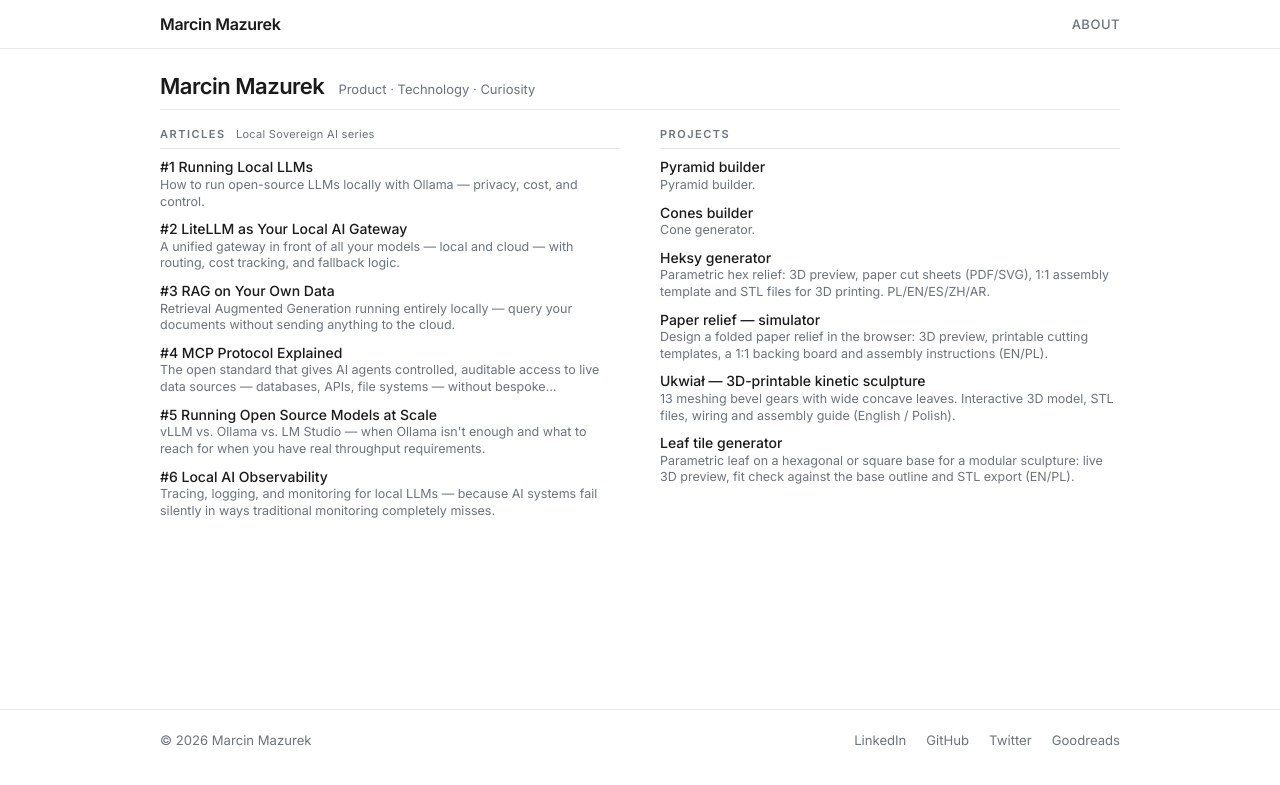
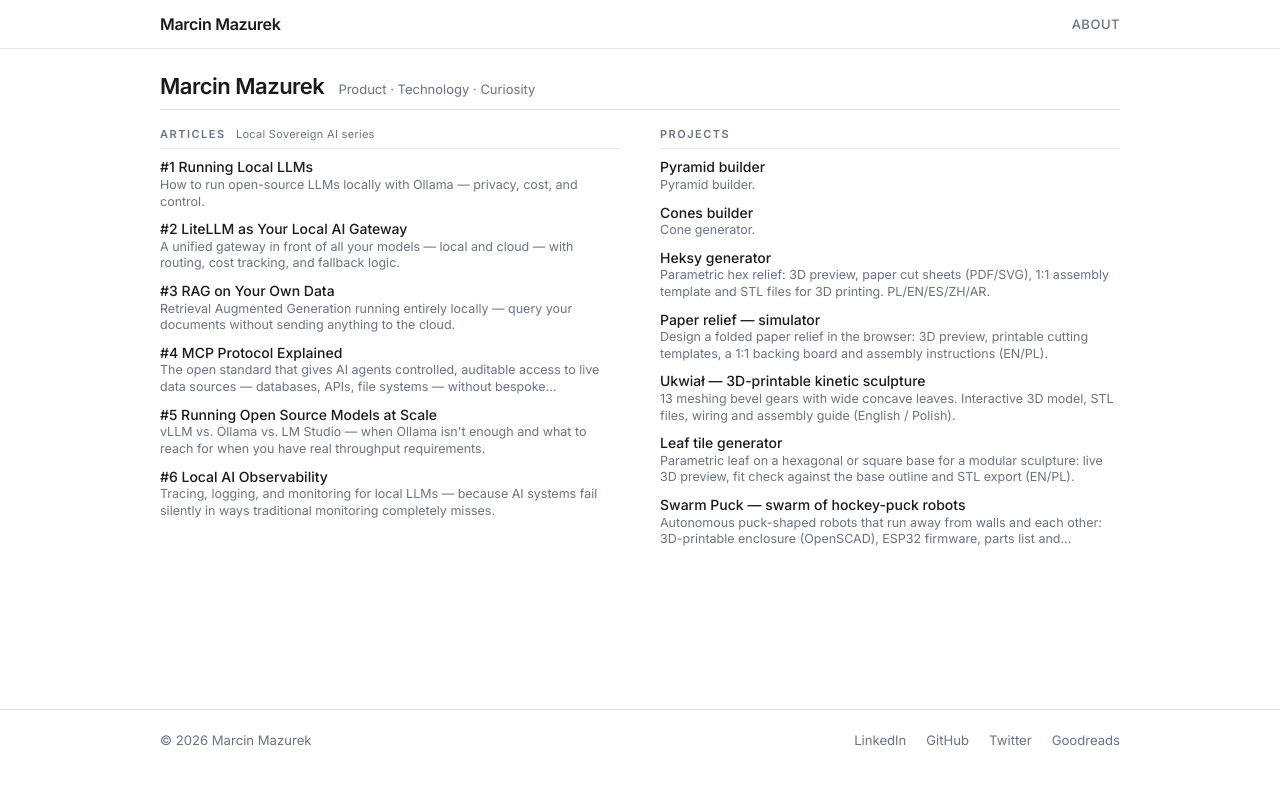
Before and after one commit to mazek/mazek.github.io, a Jekyll site: the page built from index.html, in a window 1280 px wide. Shown: the top 785 px of the page. Built offline with Jekyll 4.4.1, drawn with Linux system fonts in a browser that asks for light colours.

Commit message:
Add Swarm Puck project (hockey-puck robot swarm)
Co-Authored-By: Claude Opus 5.5 <noreply@anthropic.com>
Claude-Session: https://claude.ai/code/session_0174G8N9DYVkUeGjiubX6eaf

```diff
--- a/_data/projects.yml
+++ b/_data/projects.yml
@@ -34,3 +34,7 @@
 - title: "Leaf tile generator"
   url: /projects/leaf-generator.html
   description: "Parametric leaf on a hexagonal or square base for a modular sculpture: live 3D preview, fit check against the base outline and STL export (EN/PL)."
+
+- title: "Swarm Puck — swarm of hockey-puck robots"
+  url: /projects/swarm-puck.html
+  description: "Autonomous puck-shaped robots that run away from walls and each other: 3D-printable enclosure (OpenSCAD), ESP32 firmware, parts list and verification notes (EN/PL)."
--- /dev/null
+++ b/projects/swarm-puck.html
@@ -0,0 +1,138 @@
+<!doctype html>
+<html lang="en">
+<head>
+<meta charset="utf-8">
+<script>try{var q=new URLSearchParams(location.search).get('lang'),l=q||localStorage.getItem('swarm-puck-lang');if(l==='pl'||l==='en')document.documentElement.lang=l}catch(e){}</script>
+<meta name="viewport" content="width=device-width, initial-scale=1, viewport-fit=cover">
+<title>Swarm Puck — a swarm of hockey-puck robots</title>
+<meta name="description" content="Swarm Puck: ~15 autonomous puck-shaped robots with differential drive, 360° time-of-flight sensing, escape behaviour, sound and light proximity cues, tracked by a ceiling camera. 3D-printable enclosure (OpenSCAD), ESP32 firmware, parts list.">
+<meta name="author" content="Marcin Mazurek">
+<meta property="og:title" content="Swarm Puck — a swarm of hockey-puck robots">
+<meta property="og:description" content="Parametric 3D-printed enclosure, ESP32 firmware and parts list for a swarm of puck-shaped robots.">
+<meta property="og:image" content="https://www.marcinmazurek.com/projects/swarm-puck-podglad.png">
+<meta property="og:url" content="https://www.marcinmazurek.com/projects/swarm-puck.html">
+<meta property="og:type" content="website">
+<style>
+:root{--paper:#f1f2f4;--panel:#fff;--ink:#1c1e21;--muted:#5b6068;--line:#cfd3d9;--acc:#2f7f86;--acc-ink:#fff;color-scheme:light;box-sizing:border-box;padding-top:env(safe-area-inset-top,0px);padding-bottom:env(safe-area-inset-bottom,0px)}
+@media (prefers-color-scheme:dark){:root:not([data-theme="light"]){--paper:#15171a;--panel:#1f2226;--ink:#e7e9eb;--muted:#9aa0a8;--line:#33373d;--acc:#4fb3bb;--acc-ink:#0b1c1e;color-scheme:dark}}
+*,*::before,*::after{box-sizing:inherit}
+html{scroll-padding-top:env(safe-area-inset-top,0px)}
+body{margin:0;background:var(--paper);color:var(--ink);font-family:system-ui,-apple-system,"Segoe UI",Roboto,sans-serif;font-size:17px;line-height:1.55}
+a{color:inherit}.wrap{max-width:820px;margin:0 auto;padding:0 20px}
+header{max-width:820px;margin:0 auto;padding:28px 20px 0}
+.topbar{display:flex;justify-content:space-between;align-items:center;gap:12px;margin-bottom:18px}
+.back{font-size:15px;color:var(--muted);text-decoration:none}.back:hover{color:var(--ink);text-decoration:underline}
+.seg{display:inline-flex;border:1.5px solid var(--ink);border-radius:999px;overflow:hidden}
+.seg button{font:inherit;font-size:14px;font-weight:600;background:transparent;color:var(--ink);border:0;padding:5px 13px;cursor:pointer}
+.seg button+button{border-left:1.5px solid var(--ink)}
+.seg button[aria-pressed="true"]{background:var(--acc);color:var(--acc-ink)}
+h1{font-weight:850;font-size:clamp(40px,8vw,76px);line-height:.95;letter-spacing:-.02em;margin:0}
+.lede{color:var(--muted);font-size:18px;margin:14px 0 0}
+.dl{display:inline-flex;align-items:center;gap:10px;margin:20px 0 6px;padding:11px 20px;border-radius:999px;background:var(--acc);color:var(--acc-ink);font-weight:700;text-decoration:none}
+.dl small{font-weight:500;opacity:.85}
+.hero-img{display:block;width:100%;height:auto;border-radius:12px;border:1px solid var(--line);margin:26px 0 0;background:var(--panel)}
+section{padding:40px 0 4px}
+h2{font-weight:800;font-size:30px;line-height:1.1;margin:0 0 14px;letter-spacing:-.01em}
+h3{font-size:19px;margin:26px 0 8px}
+p{margin:0 0 14px}
+.facts{display:grid;grid-template-columns:repeat(auto-fit,minmax(150px,1fr));gap:1px;background:var(--line);border:1px solid var(--line);margin:20px 0}
+.facts div{background:var(--paper);padding:12px 14px}.facts b{display:block;font-size:24px;line-height:1.1}.facts span{font-size:14px;color:var(--muted)}
+.tbl{overflow-x:auto;margin:10px 0 18px;border-top:2px solid var(--ink)}
+table{border-collapse:collapse;width:100%;font-size:15px;min-width:520px}
+th,td{text-align:left;padding:8px 10px 8px 0;border-bottom:1px solid var(--line);vertical-align:top}th{font-size:14px;color:var(--muted)}
+code{font-family:ui-monospace,Menlo,Consolas,monospace;font-size:.88em;background:var(--panel);padding:1px 5px;border-radius:4px}
+.grid{display:grid;grid-template-columns:repeat(auto-fit,minmax(240px,1fr));gap:12px;margin:14px 0}
+.grid figure{margin:0}.grid img{width:100%;height:auto;border-radius:10px;border:1px solid var(--line);background:var(--panel);display:block}
+figcaption{font-size:14px;color:var(--muted);margin-top:4px}
+.note{border-left:4px solid var(--acc);padding:4px 0 4px 14px;margin:16px 0}
+footer{padding:50px 0;color:var(--muted);font-size:14px}
+a:focus-visible,button:focus-visible{outline:3px solid var(--acc);outline-offset:2px}
+html[lang="en"] [data-l="pl"],html[lang="pl"] [data-l="en"]{display:none!important}
+</style>
+</head>
+<body>
+<header>
+  <div class="topbar"><a class="back" href="/#swarm-puck"><span data-l="en">← Home</span><span data-l="pl">← Strona główna</span></a><div class="seg" role="group" aria-label="Language / Język"><button data-lang="en" aria-pressed="true">EN</button><button data-lang="pl" aria-pressed="false">PL</button></div></div>
+  <h1>Swarm Puck</h1>
+  <p class="lede"><span data-l="en">A swarm of about fifteen autonomous robots shaped like hockey pucks. Each one drives on two wheels, watches all around with six time-of-flight sensors, and actively runs away from walls and from the other pucks — signalling how close the danger is with a rising tone and coloured lights. A ceiling camera tracks them by the ArUco marker on top. Everything is 3D-printed or built from off-the-shelf modules, without a custom PCB.</span><span data-l="pl">Rój około piętnastu autonomicznych robotów w kształcie krążków hokejowych. Każdy jedzie na dwóch kołach, patrzy dookoła sześcioma czujnikami czasu przelotu i aktywnie ucieka od ścian i innych krążków — a bliskość zagrożenia sygnalizuje rosnącym dźwiękiem i kolorowymi diodami. Kamera pod sufitem śledzi je po znaczniku ArUco na wierzchu. Wszystko z druku 3D i gotowych modułów, bez własnej płytki PCB.</span></p>
+  <a class="dl" href="swarm-puck_pakiet.zip" download><span data-l="en">Download package <small>ZIP, 0.5 MB: STL, OpenSCAD, firmware, docs</small></span><span data-l="pl">Pobierz paczkę <small>ZIP, 0,5 MB: STL, OpenSCAD, firmware, dokumentacja</small></span></a>
+  <img class="hero-img" src="swarm-puck-podglad.png" alt="Assembled Swarm Puck enclosure, 3D render" width="1200" height="857">
+</header>
+<main class="wrap">
+<div data-l="en">
+<section>
+  <h2>How it works</h2>
+  <p>Six VL53L0X sensors sit every 60° around the rim, behind windows in the wall, each reading the distance in its own sector. The firmware adds the six readings into a repulsive vector — a sensor that sees something close pushes the puck the other way, harder the closer it is — and steers the differential drive along it. Below a critical distance (7 cm) a hard override takes over and reverses at full power for a fraction of a second, whatever the proportional layer says.</p>
+  <p>Above each sensor sits a WS2812B pixel that goes from green to red with proximity, and a small I2S speaker plays a clean sine wave whose pitch and volume rise as the nearest obstacle gets closer. Sound is synthesised in its own task on the second ESP32 core, so it stays smooth even though a full sensor sweep takes tens of milliseconds.</p>
+  <div class="facts">
+    <div><b>Ø120 mm</b><span>body; Ø146 mm with the wheel skirt</span></div>
+    <div><b>6 × ToF</b><span>360°, one every 60°</span></div>
+    <div><b>2 + 1</b><span>N20 drive wheels + ball caster</span></div>
+    <div><b>ESP32</b><span>WiFi on board, no custom PCB</span></div>
+    <div><b>50 × 50 mm</b><span>ArUco marker on the lid</span></div>
+  </div>
+  <div class="grid">
+    <figure><img src="swarm-puck-komponenty.png" alt="Enclosure interior with component mock-ups" loading="lazy"><figcaption>Base with component mock-ups: motors, battery, ESP32 deck, driver, charger, amplifier, mux, sensors.</figcaption></figure>
+    <figure><img src="swarm-puck-rozlozony.png" alt="Exploded view of base and lid" loading="lazy"><figcaption>Exploded view: base + lid, screwed together with four M3 screws.</figcaption></figure>
+    <figure><img src="swarm-puck-pokrywa.png" alt="Lid from above: ArUco marker recess and speaker pocket" loading="lazy"><figcaption>Lid from above: 50 mm marker recess, speaker pocket beside it, status LED.</figcaption></figure>
+  </div>
+</section>
+<section>
+  <h2>Parts (one puck)</h2>
+  <p>Specific products from Botland; the quantities are per puck. Prices change — check on the product page.</p>
+  <div class="tbl"><table>
+    <thead><tr><th>Part</th><th>Product</th><th>Qty</th></tr></thead><tbody>
+    <tr><td>Motors</td><td><a href="https://botland.store/n20-micro-motors-mp-series-medium-power/12603-micro-motor-n20-bt41-100-1-150rpm-6v-5904422306700.html">Micro motor N20-BT41 100:1, 150 RPM, 6 V</a></td><td>2</td></tr>
+    <tr><td>Wheels</td><td><a href="https://botland.store/wheels-with-tires/12-wheels-32x7mm-black-2pcs-pololu-1087-5903351247924.html">Pololu Wheel 32×7 mm (pair)</a></td><td>1</td></tr>
+    <tr><td>Caster</td><td><a href="https://botland.store/reference-balls/30-ball-caster-38-plastic-pololu-950-5903351240765.html">Pololu Ball Caster 3/8″</a></td><td>1</td></tr>
+    <tr><td>Motor driver</td><td><a href="https://botland.store/motor-drivers-modules/32-tb6612fng-two-channel-motor-controller-135v-1a-pololu-713.html">TB6612FNG carrier, Pololu #713</a></td><td>1</td></tr>
+    <tr><td>MCU</td><td><a href="https://botland.store/esp32-wifi-and-bt-modules/8306-esp32-devkitc-32e-v4-wifi-bt-42-platform-with-the-module-esp-wroom-32e-5904422336394.html">ESP32-DevKitC-32E</a></td><td>1</td></tr>
+    <tr><td>Distance sensors</td><td><a href="https://botland.store/sensors-of-light-and-color/7176-vl53l0x-time-of-flight-distance-and-ambient-light-sensor-i2c-200cm-max-pololu-2490-5904422308513.html">VL53L0X, Pololu #2490</a></td><td>6</td></tr>
+    <tr><td>I2C multiplexer</td><td><a href="https://botland.store/multiplexers/4915-tca9548a-module-with-multiplexer-i2c-adafruit-2717-5904422354268.html">TCA9548A, Adafruit #2717</a></td><td>1</td></tr>
+    <tr><td>Proximity LEDs</td><td><a href="https://botland.store/led-diodes/2290-pixel-module-with-addressed-rgb-led-ws2812b-5904422300494.html">WS2812B pixel module</a></td><td>7</td></tr>
+    <tr><td>Audio</td><td><a href="https://botland.store/mp3-wav-ogg-midi-players/13062-max98357a-decoder-stereo-dac-i2s-sparkfun-dev-14809-5903351249676.html">MAX98357A I2S amp</a> + <a href="https://botland.store/analog-speakers/3471-speaker-yd27-05w-8ohm-27x5mm-5903351245876.html">YD27 speaker 27 mm</a></td><td>1 + 1</td></tr>
+    <tr><td>Battery + charger</td><td><a href="https://botland.store/battery-li-pol-1s-37-v/15613-akyga-li-pol-cell-1000mah-1s-37v-jst-bec-connector-socket-48x30x7mm-5904422324230.html">Akyga Li-Pol 1000 mAh</a> + <a href="https://botland.store/chargers/6944-li-ion-charger-tp4056-1s-37v-microusb-with-protection-5904422375355.html">TP4056</a></td><td>1 + 1</td></tr>
+  </tbody></table></div>
+  <div class="note"><b>Not in the list yet:</b> a 5 V step-up converter and a power switch (the ESP32 dev board’s 3.3 V regulator will not hold up on a bare LiPo). See the verification notes in the package.</div>
+</section>
+<section>
+  <h2>Printing</h2>
+  <p>PETG, because the pucks will collide. <b>Base</b> flat side down; the wheel skirt is held up by ramp-shaped ribs every 12°, so it prints without supports except locally in the wheel sectors. <b>Lid</b> upside down. Measure your modules before printing: the OpenSCAD model has the typical datasheet sizes marked <code>[ZMIERZ]</code> (“measure”), and cheap modules vary. Export STL from <code>cad/puck_enclosure.scad</code> by setting <code>MODE</code> to <code>base</code>, <code>lid</code> or <code>wheel</code>.</p>
+  <h3>Status</h3>
+  <p>Work in progress: the CAD model and obstacle-avoidance firmware (ESP32, Arduino-ESP32 2.x/3.x) are done; WiFi/MQTT, camera tracking and the visualisation are planned, not implemented. The package includes a verification report with open items to check before printing a full set.</p>
+</section>
+</div>
+
+<div data-l="pl">
+<section>
+  <h2>Jak to działa</h2>
+  <p>Sześć czujników VL53L0X siedzi co 60° na obwodzie, za oknami w ściance, i każdy mierzy odległość w swoim sektorze. Firmware sumuje sześć odczytów w wektor odpychania — czujnik, który widzi coś blisko, popycha krążek w przeciwną stronę, tym mocniej, im bliżej — i kieruje napędem różnicowym wzdłuż niego. Poniżej dystansu krytycznego (7 cm) przejmuje twardy override: pełna moc wstecz na ułamek sekundy, niezależnie od warstwy proporcjonalnej.</p>
+  <p>Nad każdym czujnikiem jest piksel WS2812B, który z bliskością przechodzi z zieleni w czerwień, a mały głośnik I2S gra czysty sinus, którego wysokość i głośność rosną, im bliżej najbliższa przeszkoda. Dźwięk jest syntezowany w osobnym zadaniu na drugim rdzeniu ESP32, więc jest płynny, choć pełny przegląd czujników trwa dziesiątki milisekund.</p>
+  <div class="facts">
+    <div><b>Ø120 mm</b><span>korpus; Ø146 mm ze spódnicą kół</span></div>
+    <div><b>6 × ToF</b><span>360°, co 60°</span></div>
+    <div><b>2 + 1</b><span>koła napędowe N20 + kółko samonastawne</span></div>
+    <div><b>ESP32</b><span>WiFi na pokładzie, bez własnej płytki PCB</span></div>
+    <div><b>50 × 50 mm</b><span>znacznik ArUco na pokrywie</span></div>
+  </div>
+</section>
+<section>
+  <h2>Części (jeden krążek)</h2>
+  <p>Konkretne produkty z Botlandu — tabela w wersji angielskiej powyżej zawiera linki (ilości na jeden krążek): 2 silniki N20-BT41, koła Pololu 32×7, kółko Pololu 950, sterownik TB6612FNG (Pololu #713), ESP32-DevKitC-32E, 6× VL53L0X, multiplekser TCA9548A, 7 pikseli WS2812B, wzmacniacz MAX98357A + głośnik YD27, akumulator 1000 mAh + ładowarka TP4056. Ceny się zmieniają — sprawdź na stronie produktu.</p>
+  <div class="note"><b>Jeszcze nie ma na liście:</b> przetwornicy step-up 5 V i wyłącznika zasilania (stabilizator 3,3 V na płytce ESP32 nie utrzyma napięcia na gołym LiPo). Szczegóły w notatkach weryfikacyjnych w paczce.</div>
+</section>
+<section>
+  <h2>Druk</h2>
+  <p>PETG, bo krążki będą się zderzać. <b>Base</b> dnem do stołu; spódnica kół jest podparta żebrami-rampami co 12°, więc drukuje się bez podpór poza sektorami kół. <b>Lid</b> do góry nogami. Przed drukiem zmierz moduły: model OpenSCAD ma typowe wymiary z kart katalogowych oznaczone <code>[ZMIERZ]</code>, a tanie moduły mają odchyłki. STL wyeksportujesz z <code>cad/puck_enclosure.scad</code>, ustawiając <code>MODE</code> na <code>base</code>, <code>lid</code> lub <code>wheel</code>.</p>
+  <h3>Status</h3>
+  <p>Praca w toku: model CAD i firmware unikania przeszkód (ESP32, Arduino-ESP32 2.x/3.x) są gotowe; WiFi/MQTT, śledzenie kamerą i wizualizacja są zaplanowane, nie zaimplementowane. W paczce jest raport weryfikacji z punktami do sprawdzenia przed drukiem całej serii.</p>
+</section>
+</div>
+<footer>© Marcin Mazurek</footer>
+</main>
+<script>
+(function(){var b=document.querySelectorAll('[data-lang]');function set(l){document.documentElement.lang=l;try{localStorage.setItem('swarm-puck-lang',l)}catch(e){}b.forEach(function(x){x.setAttribute('aria-pressed',x.dataset.lang===l?'true':'false')})}
+b.forEach(function(x){x.addEventListener('click',function(){set(x.dataset.lang)})});set(document.documentElement.lang==='pl'?'pl':'en')})();
+</script>
+</body>
+</html>
```
Also changed, not shown: projects/swarm-puck-komponenty.png (added), projects/swarm-puck-podglad.png (added), projects/swarm-puck-pokrywa.png (added), projects/swarm-puck-rozlozony.png (added), 1 other file.
